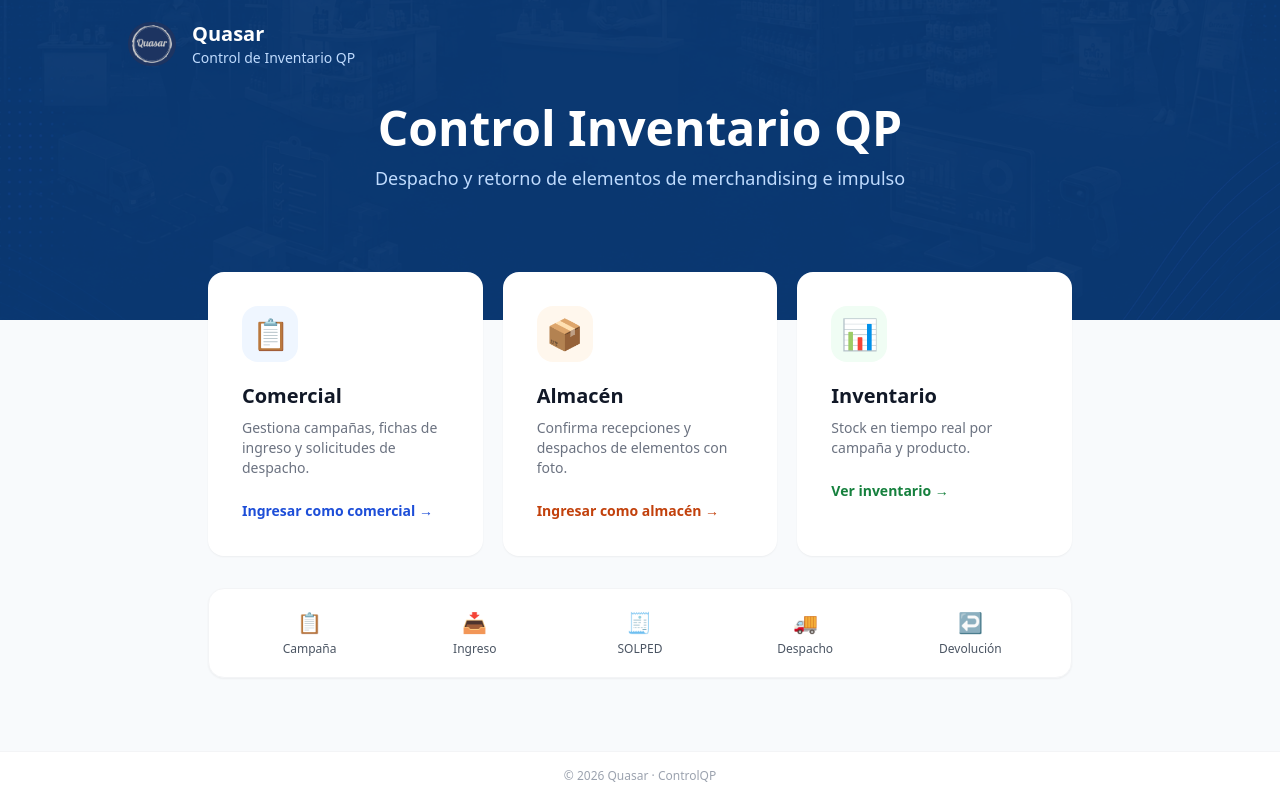
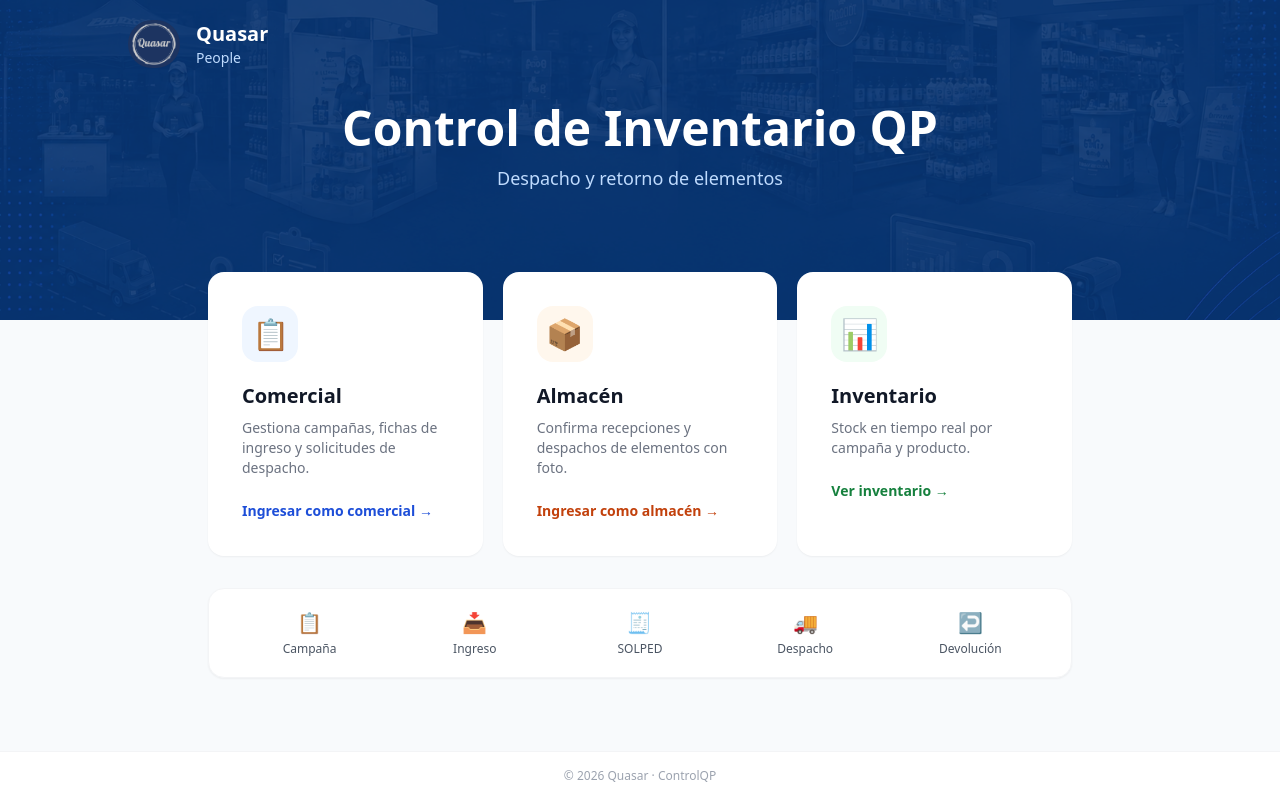
Before and after one commit to operacionesquasar23-netizen/ControlQP, a Next.js app: page / in a window 1280 px wide. Built offline with nearby package versions, Linux system fonts and the light colour scheme; no server answers.

Commit message:
Modificar fondo

```diff
--- a/app/page.tsx
+++ b/app/page.tsx
@@ -70,15 +70,15 @@ export default function HomePage() {
           alt=""
           className="absolute inset-0 w-full h-full object-cover"
         />
-        <div className="absolute inset-0 bg-brand/85" />
+        <div className="absolute inset-0 bg-brand/60" />
 
         {/* Header */}
         <div className="relative z-10 px-6 py-5">
           <div className="max-w-5xl mx-auto flex items-center gap-4">
-            <Image src="/logo.png" alt="Quasar" width={48} height={48} className="rounded-full" />
+            <Image src="/logo.png" alt="Quasar" width={52} height={52} className="rounded-full" />
             <div>
               <h1 className="text-xl font-bold">Quasar</h1>
-              <p className="text-blue-200 text-sm">Control de Inventario QP</p>
+              <p className="text-blue-200 text-sm">People</p>
             </div>
           </div>
         </div>
@@ -86,8 +86,8 @@ export default function HomePage() {
         {/* Hero */}
         <div className="relative z-10 px-6 pb-24 pt-4">
           <div className="max-w-5xl mx-auto text-center">
-            <h1 className="text-5xl font-bold mb-3">Control Inventario QP</h1>
-            <p className="text-blue-200 text-lg">Despacho y retorno de elementos de merchandising e impulso</p>
+            <h1 className="text-5xl font-bold mb-3">Control de Inventario QP</h1>
+            <p className="text-blue-200 text-lg">Despacho y retorno de elementos</p>
           </div>
         </div>
       </div>
```
Also changed, not shown: public/fondo-hero.png.
